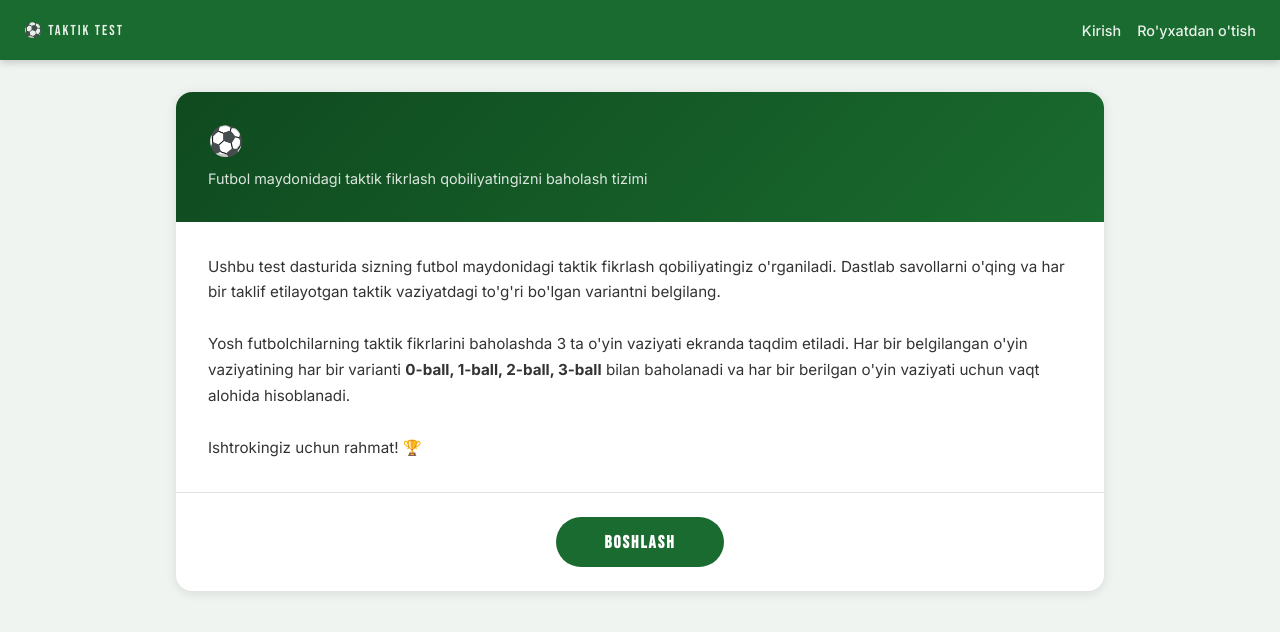
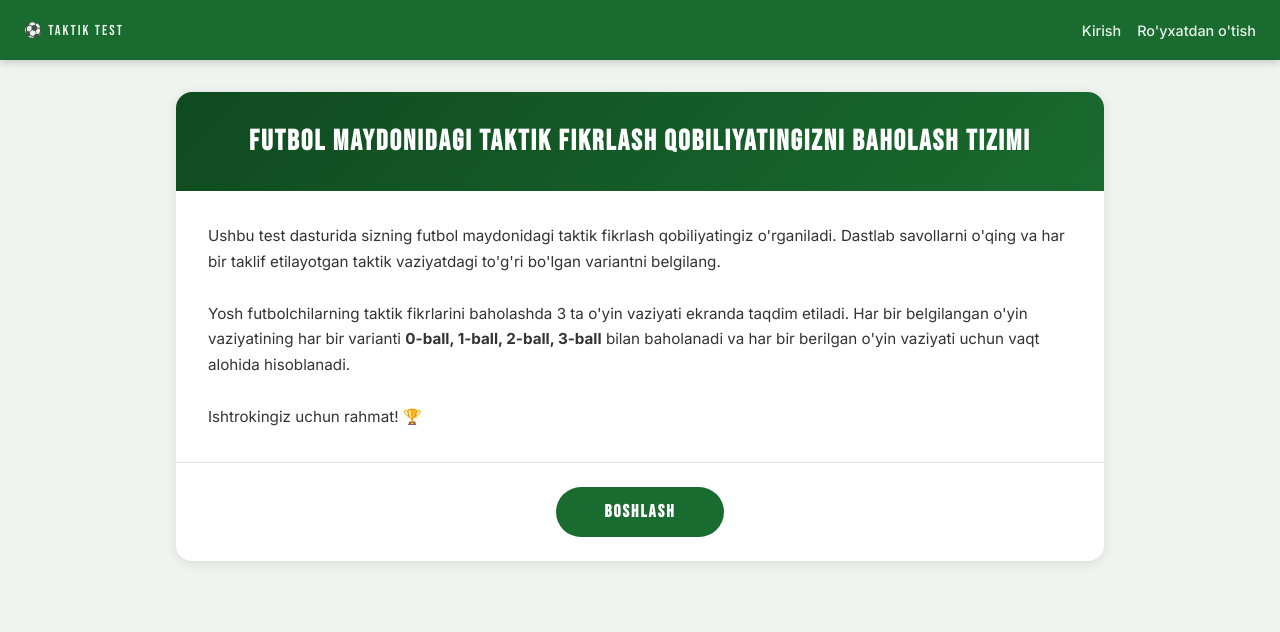
Before and after one commit to fayzullabekchanov/football-test, a Next.js app: page / in a window 1280 px wide. Shown: the top 632 px of the page. Built offline with nearby package versions, Linux system fonts and the light colour scheme; no server answers.

Commit message:
v1.1(index_page)

```diff
--- a/pages/index.js
+++ b/pages/index.js
@@ -12,8 +12,8 @@ export default function Home() {
       <div className="container">
         <div className="hero-card">
           <div className="hero-header">
-            <h2>⚽</h2>
-            <p>Futbol maydonidagi taktik fikrlash qobiliyatingizni baholash tizimi</p>
+
+            <h2><b>Futbol maydonidagi taktik fikrlash qobiliyatingizni baholash tizimi</b></h2>
           </div>
           <div className="hero-body">
             <p>
--- a/styles/globals.css
+++ b/styles/globals.css
@@ -211,6 +211,7 @@ body {
   background: linear-gradient(135deg, var(--green-dark), var(--green));
   padding: 2rem;
   color: white;
+  text-align: center;
 }
 
 .hero-header h2 {
```
